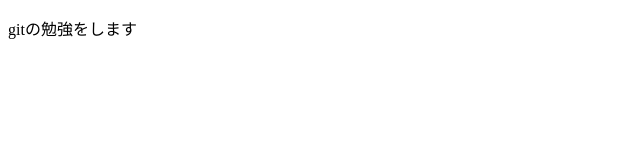
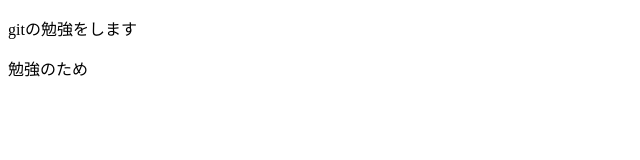
Before and after one commit to Hiroyuki-tech/gitprac, a plain HTML site: page index.html in a window 1280 px wide. Shown: the whole page, without its empty margins (0-640 px from the left). Drawn offline with Linux system fonts and the light colour scheme.

Commit message:
fourth change

```diff
--- a/index.html
+++ b/index.html
@@ -7,5 +7,6 @@
 </head>
 <body>
   <p>gitの勉強をします</p>
+  <p>勉強のため</p>
 </body>
 </html>
```
